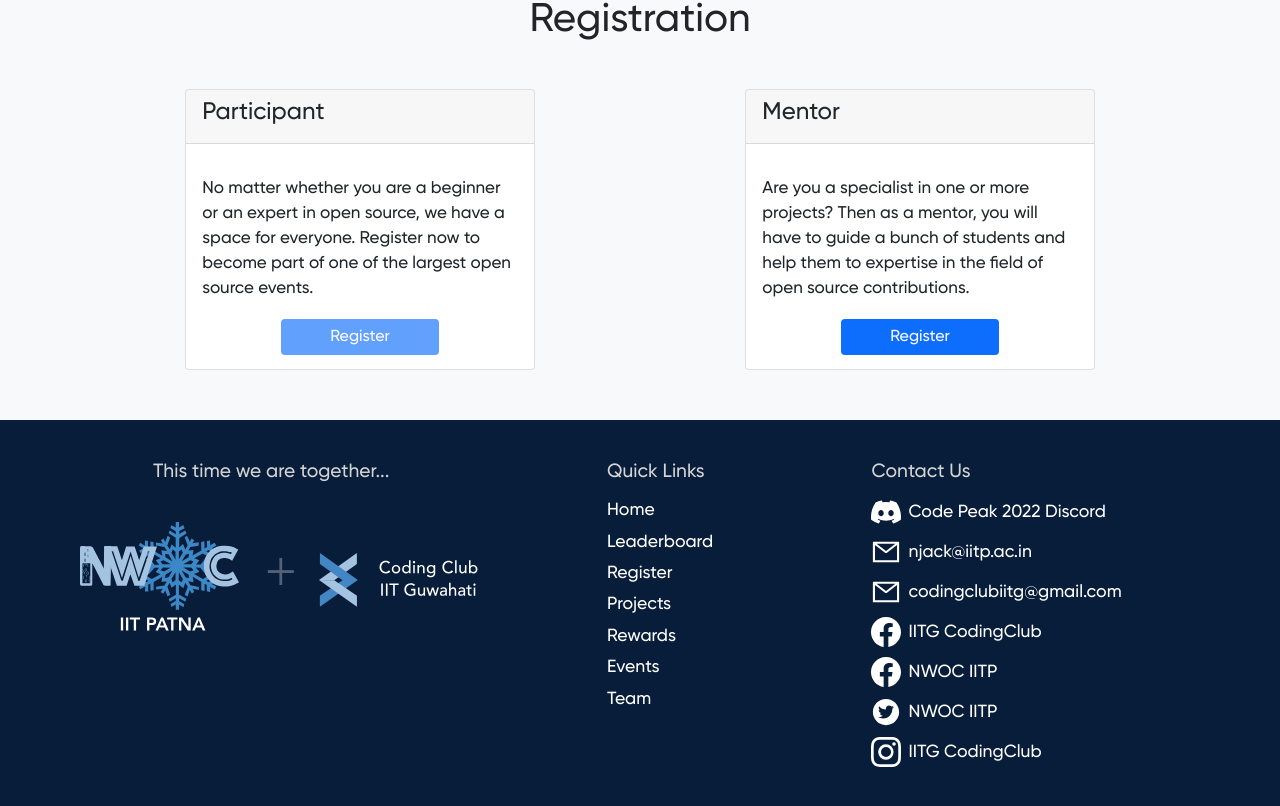
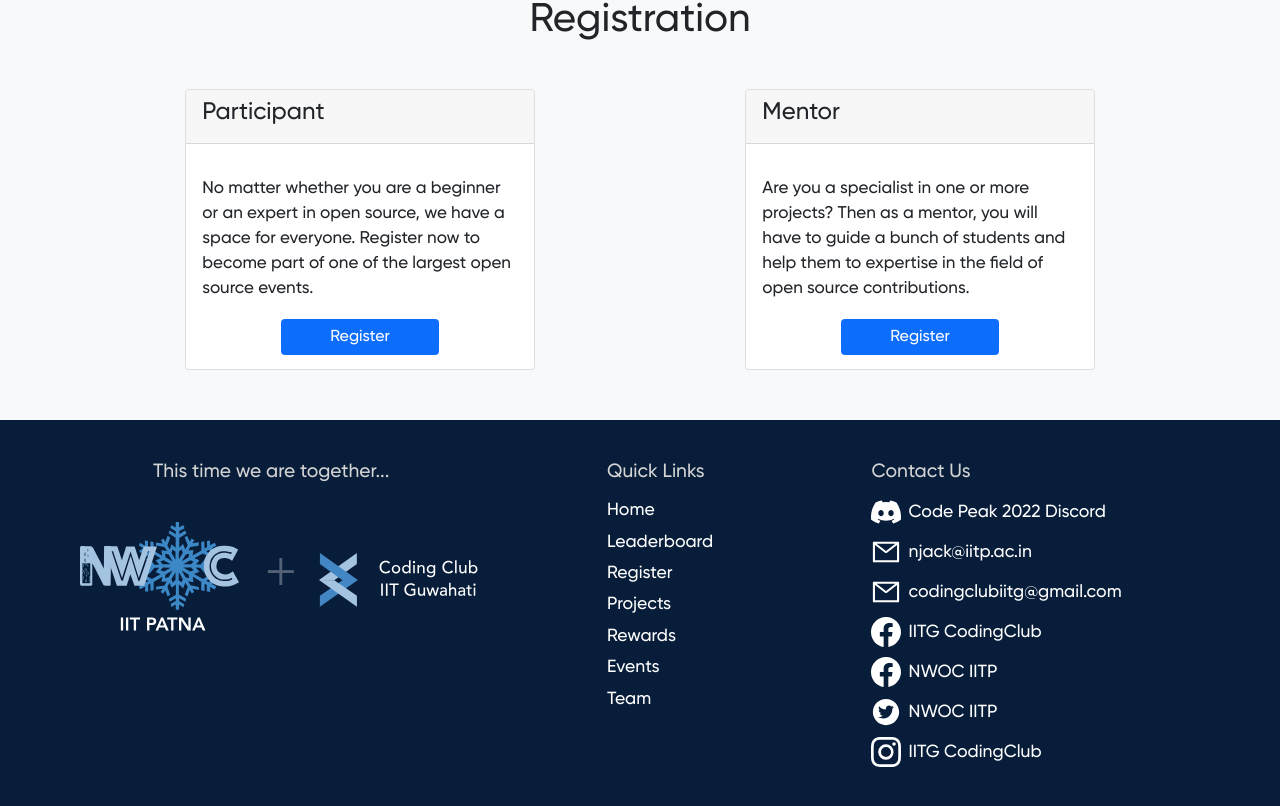
Before and after one commit to IITP-X-IITG/WoC-frontend, a React (Create React App) app: page /register in a window 1280 px wide. Shown: the part 756-1562 px from the top of the page. Built offline with nearby package versions, Linux system fonts and the light colour scheme.

Commit message:
Update RegisterSecondSection.js

```diff
--- a/src/components/Register/RegisterSecondSection.js
+++ b/src/components/Register/RegisterSecondSection.js
@@ -33,11 +33,11 @@ function Card() {
                 </div>
                 <div className="d-grid gap-2 col-6 mx-auto register-button">
                   <a
-                    href="https://forms.gle/oe9Qoo2pySk1K1SCA"
-                    // target="_blank"
+                    href="https://docs.google.com/forms/d/e/1FAIpQLSf2vbJpg2jtO9lpKLI5LpCkklo3BV_EkpqX3sixNrHh5-u7Vg/viewform"
+                    target="_blank"
                     rel="noreferrer"
                   >
-                    <button disabled
+                    <button
                       className="btn btn-primary btn-apply btn-phone btn-tab my-2"
                       type="button"
                     >
@@ -69,7 +69,7 @@ function Card() {
                 </div>
                 <div className="d-grid gap-2 col-6 mx-auto">
                   <a
-                    href="https://forms.gle/6qDeUDr6AVypRixB6"
+                    href="https://forms.gle/6qDeUDr6AVypRixB"
                     rel="noreferrer"
                     target="blank"
                   >
```
